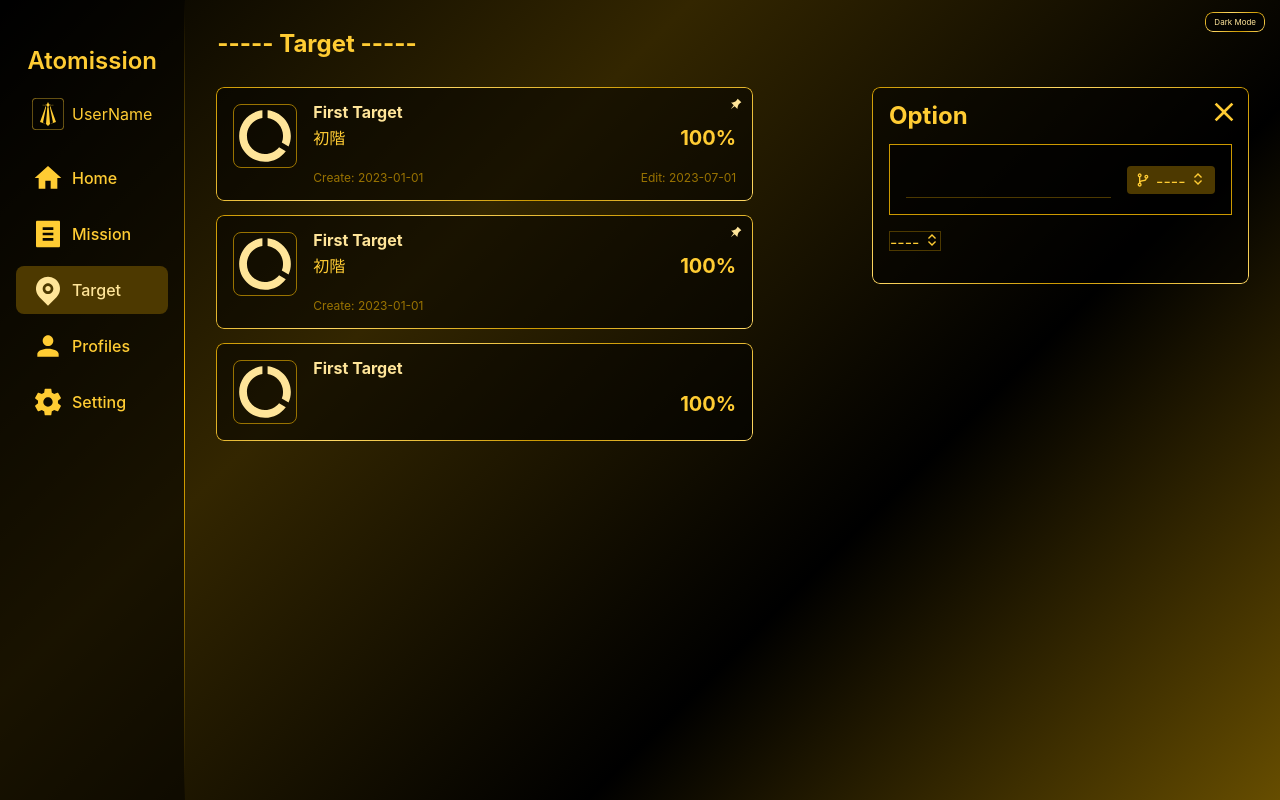
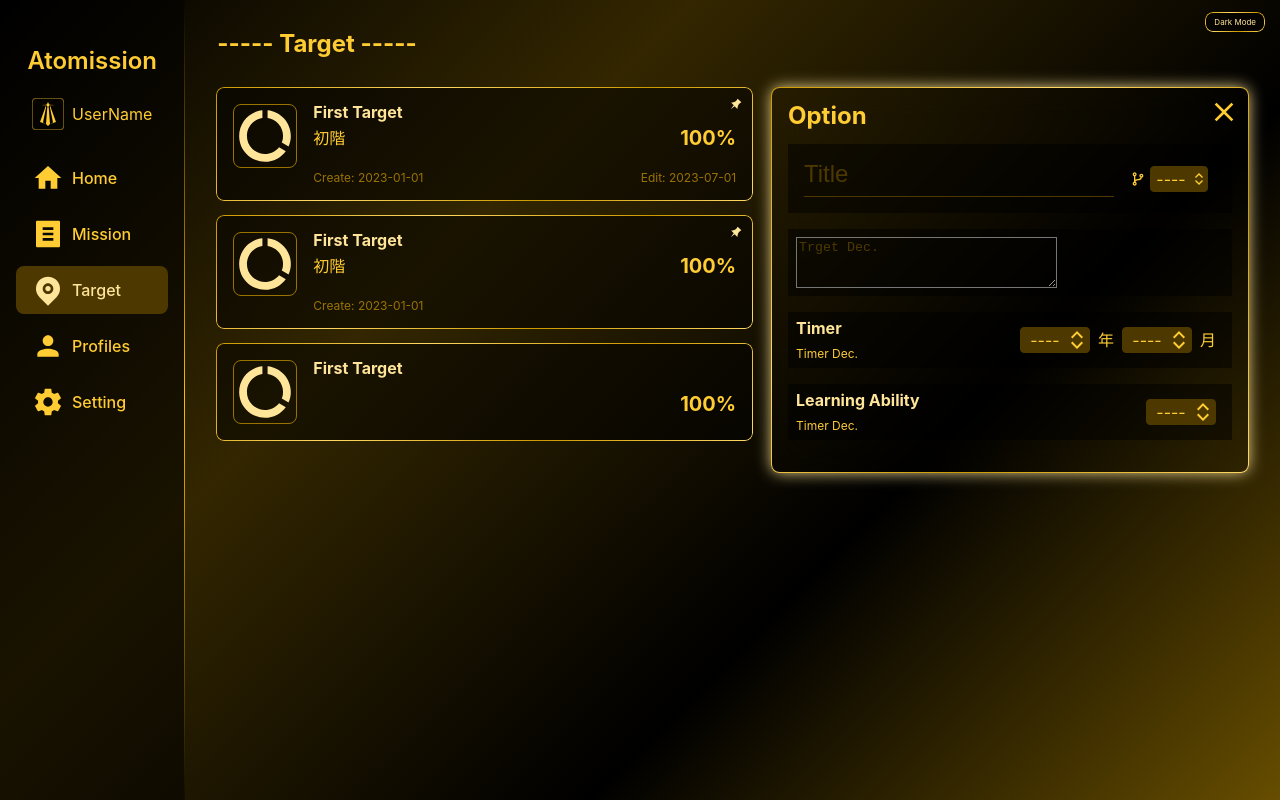
Before and after one commit to silence870121/Atomission, a Vue app: page /targets in a window 1280 px wide. Built offline with nearby package versions, Linux system fonts and the light colour scheme.

Commit message:
Update Option Components

```diff
--- a/src/components/OptionItem_Select.vue
+++ b/src/components/OptionItem_Select.vue
@@ -7,7 +7,9 @@ const prop = defineProps({
     colorful: Boolean,
     hex: Object,
     unit: String,
+    iconSize: String,
 })
+
 function openSelect(params) {
     isSelect.value = true
 }
@@ -20,18 +22,24 @@ function toggleSelect(params) {
 function selectItem(item) {
     selectValue.value = item
 }
-document.addEventListener('click', closeSelect())
-
-document.querySelectorAll('.select')
+document.addEventListener('click', function close() {
+    closeSelect()
+})
 </script>
 
 <template>
     <div class="select" @click.stop>
-        <div class="select-overlay" @click="toggleSelect"> {{ selectValue }} <svg-icon name="select" size="xs" /></div>
+        <div class="select-overlay" @click="toggleSelect">
+            <p> {{ selectValue }}</p>
+            <svg-icon name="select" :size="iconSize" />
+        </div>
+        <p class="select-unit" v-if="prop.unit">{{ prop.unit }}</p>
         <ul v-if="isSelect" class="select-list">
-            <li v-for="item in prop.items" @click="selectItem(item), closeSelect()" :aria-valuetext="item">{{ item }} </li>
+            <li v-for="item in prop.items" @click="$emit('return', item), selectItem(item), closeSelect()"
+                :aria-valuetext="item">
+                {{ item }}
+            </li>
         </ul>
-
 
     </div>
 </template>
@@ -41,14 +49,26 @@ document.querySelectorAll('.select')
     text-transform: capitalize;
     display: flex;
     position: relative;
+    /* border: 1px solid var(--surface-variant-color); */
+    align-items: center;
+    gap: 0.5rem;
 }
 
 .select-overlay {
-    min-width: 3rem;
     white-space: nowrap;
     cursor: pointer;
+    user-select: none;
+    display: flex;
+    align-items: center;
+    justify-content: space-between;
+    padding-left: 0.25rem;
     border: 1px solid var(--surface-variant-color);
-    user-select: none;
+    background: var(--surface-variant-color);
+    border-radius: var(--border-radius-sm);
+}
+
+.select-overlay p {
+    min-width: 2.5rem;
 }
 
 .select-list {
--- a/src/components/Project/MissionOption.vue
+++ b/src/components/Project/MissionOption.vue
@@ -0,0 +1,123 @@
+<script setup>
+import Select from "@/components/OptionItem_select.vue";
+const prop = defineProps({
+    missionItem: Object
+})
+const selectTitle = ["main", "sub"]
+const selectParts = ["first", "second", "third", "fourth", "fifth", "sixth", "seventh", "eighth"]
+const selectPartsColor = {
+    'first': '#111',
+    'first': '#111',
+    'second': '#333',
+    'third': '#555',
+    'forth': '#777',
+    'five': '#999',
+    'sixth': '#aaa',
+    'seventh': '#ccc',
+    'eighth': '#eee'
+}
+
+const selectTimerMon = [1, 2, 3, 4, 5, 6, 7, 8, 9, 10, 11, 12]
+const selectTimerYear = [0, 1, 2, 3, 4, 5, 6, 7, 8, 9, 10]
+</script>
+
+<template>
+    <div class="option">
+        <h2>Option</h2>
+
+        <div class="option-item option-title">
+            <input type="text" placeholder="Title">
+
+            <div class="option-branch">
+                <svg-icon name="branch" size="xs" />
+                <Select :items="selectTitle" icon-size="xs" />
+            </div>
+        </div>
+
+
+        <div class="option-item">
+            <div class="option-info">
+                <h3>Timer</h3>
+                <p>Timer Dec.</p>
+            </div>
+            <Select :items="selectTimerYear" unit="年" icon-size="s" />
+            <Select :items="selectTimerMon" unit="月" icon-size="s" />
+        </div>
+        <div class="option-item">
+            <div class="option-info">
+                <h3>Learning Ability</h3>
+                <p>Timer Dec.</p>
+            </div>
+            <Select :items="selectTimerYear" icon-size="s" />
+        </div>
+    </div>
+</template>
+
+<style>
+.option {
+    max-width: 540px;
+    display: flex;
+    flex-direction: column;
+    gap: 1rem;
+    padding: 1rem;
+}
+
+.option-item {
+    flex: 1;
+    gap: 0.5rem;
+    display: flex;
+    padding: 0.5rem;
+    padding-right: 1rem;
+    flex-direction: row;
+    align-items: center;
+    /* border: 1px solid var(--border-color); */
+    background-color: var(--surface-color);
+}
+
+.option-title {
+    padding: 1rem;
+}
+
+.option-item input {
+    flex: 1;
+    /* min-width: 7.5rem; */
+    width: 100%;
+    font-size: 1.5rem;
+    padding-bottom: 0.5rem;
+    border-bottom: 1px solid var(--surface-variant-color);
+    /* border-image: var(--border-center-row) 1; */
+    white-space: nowrap;
+}
+
+.option-item input::placeholder {
+    color: var(--surface-variant-color);
+}
+
+.option-branch {
+    display: flex;
+    gap: 0.25rem;
+    padding: 0.25rem 0.5rem;
+    align-items: center;
+    /* background: var(--surface-variant-color); */
+    /* border-radius: var(--border-radius-sm); */
+}
+
+.option-branch>.select .select-overlay {
+    padding: 0.25rem 0;
+}
+
+.option-info {
+    flex: 1;
+    text-align: left;
+}
+
+.option-info h3 {
+    padding-bottom: 0.75rem;
+    font-weight: bold;
+    color: var(--on-surface-color);
+}
+
+.option-info p {
+    font-size: 0.75rem;
+}
+</style>
--- a/src/components/Project/TargetOption.vue
+++ b/src/components/Project/TargetOption.vue
@@ -1,61 +1,75 @@
 <script setup>
 import Select from "@/components/OptionItem_select.vue";
+const prop = defineProps({
+    targetItem: Object
+})
 const selectTitle = ["main", "sub"]
-const selectParts = ["first", "second", "third", "fourth", "fifth", "sixth", "seventh", "eighth"]
-const selectPartsColor = {
-    'first': '#111',
-    'first': '#111',
-    'second': '#333',
-    'third': '#555',
-    'forth': '#777',
-    'five': '#999',
-    'sixth': '#aaa',
-    'seventh': '#ccc',
-    'eighth': '#eee'
-}
-
-const selectTimer = [1, 2, 3, 4, 5, 6, 7, 8, 9, 10, 11, 12]
+const selectTimerMon = [1, 2, 3, 4, 5, 6, 7, 8, 9, 10, 11, 12]
+const selectTimerYear = [0, 1, 2, 3, 4, 5, 6, 7, 8, 9, 10]
 </script>
 
 <template>
     <div class="option">
         <h2>Option</h2>
 
-        <div class="option-content">
-            <input type="text">
+        <div class="option-item option-title">
+            <input type="text" placeholder="Title">
+
             <div class="option-branch">
                 <svg-icon name="branch" size="xs" />
-                <Select :items="selectTitle" />
+                <Select :items="selectTitle" icon-size="xs" />
             </div>
         </div>
-        <Select :items="selectTimer" unit="month" />
-        <!-- <Select :option="selectParts" :hex="selectPartsColor" colorful /> -->
+        <div class="option-item">
+            <textarea name="" id="" cols="30" rows="3" placeholder="Trget Dec."></textarea>
+        </div>
+
+        <div class="option-item">
+            <div class="option-info">
+                <h3>Timer</h3>
+                <p>Timer Dec.</p>
+            </div>
+            <Select :items="selectTimerYear" unit="年" icon-size="s" />
+            <Select :items="selectTimerMon" unit="月" icon-size="s" />
+        </div>
+        <div class="option-item">
+            <div class="option-info">
+                <h3>Learning Ability</h3>
+                <p>Timer Dec.</p>
+            </div>
+            <Select :items="selectTimerYear" icon-size="s" />
+        </div>
     </div>
 </template>
 
 <style>
 .option {
-    max-width: 375px;
+    max-width: 540px;
     display: flex;
     flex-direction: column;
     gap: 1rem;
     padding: 1rem;
 }
 
-.option-content {
+.option-item {
     flex: 1;
+    gap: 0.5rem;
     display: flex;
-    padding: 1rem;
-    background-color: var(--surface-color);
+    padding: 0.5rem;
+    padding-right: 1rem;
     flex-direction: row;
     align-items: center;
-    gap: 1rem;
-    border: 1px solid var(--border-color);
+    /* border: 1px solid var(--border-color); */
+    background-color: var(--surface-color);
 }
 
-.option-content input {
+.option-title {
+    padding: 1rem;
+}
+
+.option-item input {
     flex: 1;
-    min-width: 7.5rem;
+    /* min-width: 7.5rem; */
     width: 100%;
     font-size: 1.5rem;
     padding-bottom: 0.5rem;
@@ -64,26 +78,41 @@ const selectTimer = [1, 2, 3, 4, 5, 6, 7, 8, 9, 10, 11, 12]
     white-space: nowrap;
 }
 
+.option-item textarea {
+    background: none;
+}
+
+.option-item input::placeholder,
+.option-item textarea::placeholder {
+    color: var(--surface-variant-color);
+}
+
 .option-branch {
     display: flex;
     gap: 0.25rem;
+    padding: 0.25rem 0.5rem;
     align-items: center;
-    background: var(--surface-variant-color);
-    border-radius: var(--border-radius-sm);
-    padding: 0.25rem 0.5rem;
+    /* background: var(--surface-variant-color); */
+    /* border-radius: var(--border-radius-sm); */
 }
 
-.option-content select {
-    background: var(--surface-variant-color);
-    border-radius: var(--border-radius-sm);
-    /* padding: 0.25rem 1rem; */
-    font-size: 1rem;
-    text-align: center;
+.option-branch>.select .select-overlay {
+    padding: 0.25rem 0;
 }
 
-.option-content option {
-    text-align: center;
-    border: none;
-    height: 2rem;
+
+.option-info {
+    flex: 1;
+    text-align: left;
+}
+
+.option-info h3 {
+    padding-bottom: 0.75rem;
+    font-weight: bold;
+    color: var(--on-surface-color);
+}
+
+.option-info p {
+    font-size: 0.75rem;
 }
 </style>
--- a/src/components/SvgIcon.vue
+++ b/src/components/SvgIcon.vue
@@ -34,6 +34,11 @@ svg {
     height: 1rem;
 }
 
+.svg-icon-s {
+    width: 1.5rem;
+    height: 1.5rem;
+}
+
 .svg-icon-sm {
     width: 2rem;
     height: 2rem;
--- a/src/views/Targets.vue
+++ b/src/views/Targets.vue
@@ -51,7 +51,21 @@ h2 {
 }
 
 .target-option {
+    position: fixed;
+    right: 0;
+    margin: 2rem;
     margin-top: 3.5rem;
-    background-color: var(--surface-color);
+    /* background-color: var(--surface-color); */
+    box-shadow: 0 0 1rem var(--on-surface-color);
+    backdrop-filter: blur(1rem);
+}
+
+@media (max-width: 540px) {
+    .target-option {
+        left: 0;
+        margin: 1rem 15px;
+        top: 50%;
+        transform: translateY(-50%);
+    }
 }
 </style>
```
